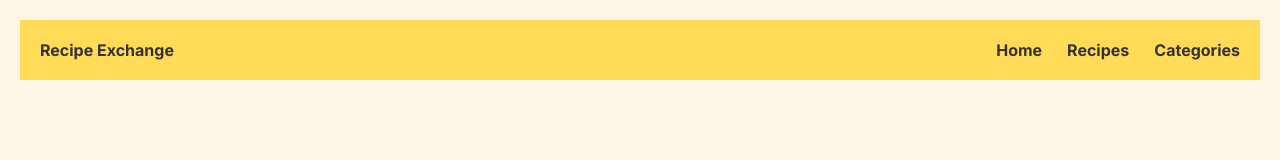
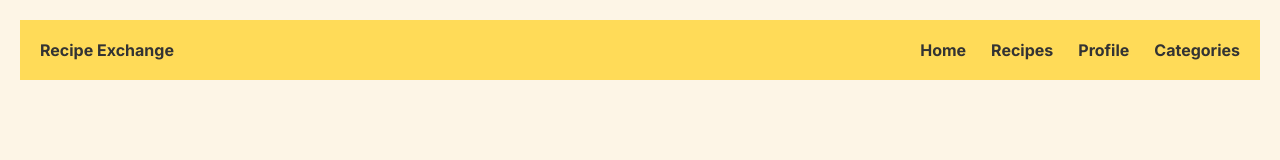
Before and after one commit to mohamedmhussein/recipeexchange, a Next.js app: page / in a window 1280 px wide. Shown: the top 160 px of the page. Built offline with nearby package versions, Linux system fonts and the light colour scheme.

Commit message:
Adds profile to header

```diff
--- a/src/components/Header/Header.jsx
+++ b/src/components/Header/Header.jsx
@@ -13,6 +13,10 @@ const Header = () => {
     {
       title: "Recipes",
       link: "/recipes"
+    },
+    {
+      title: "Profile",
+      link: "/profile"
     },
     {
       title: "Categories",
```
